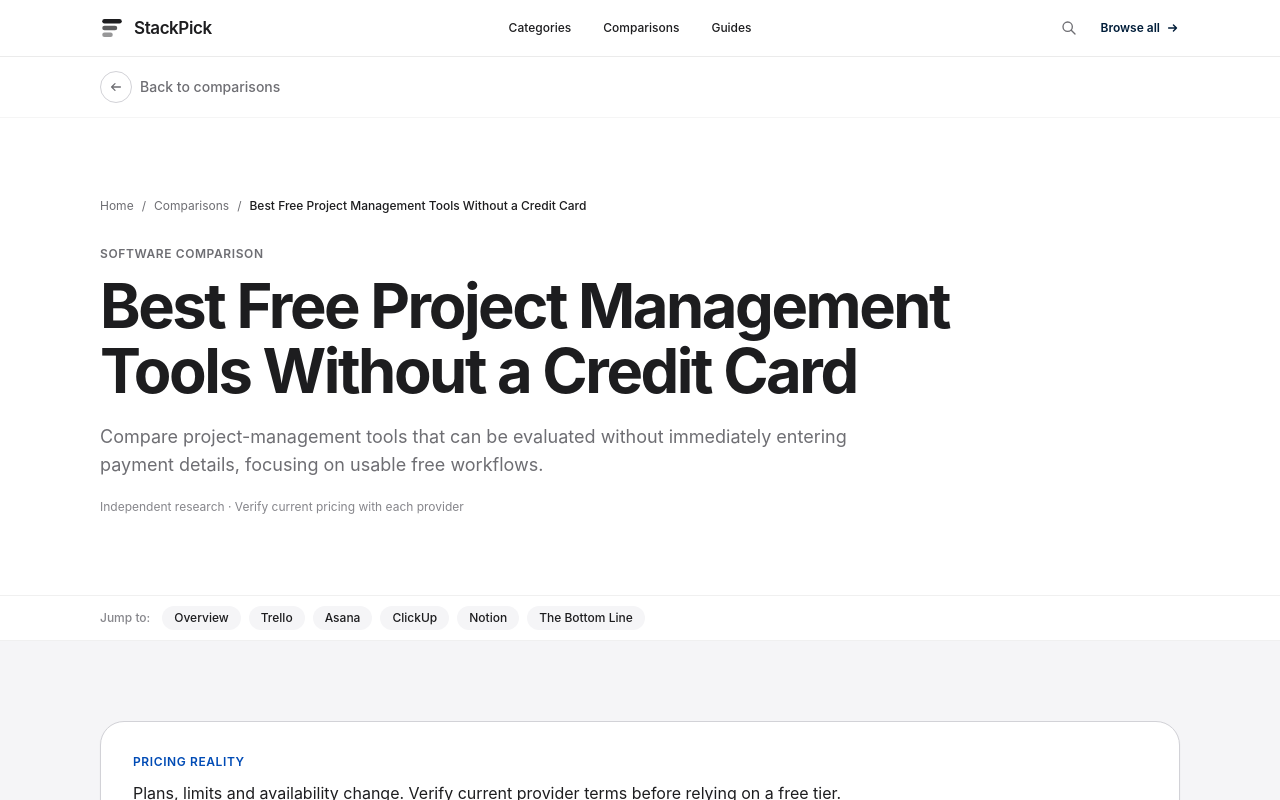
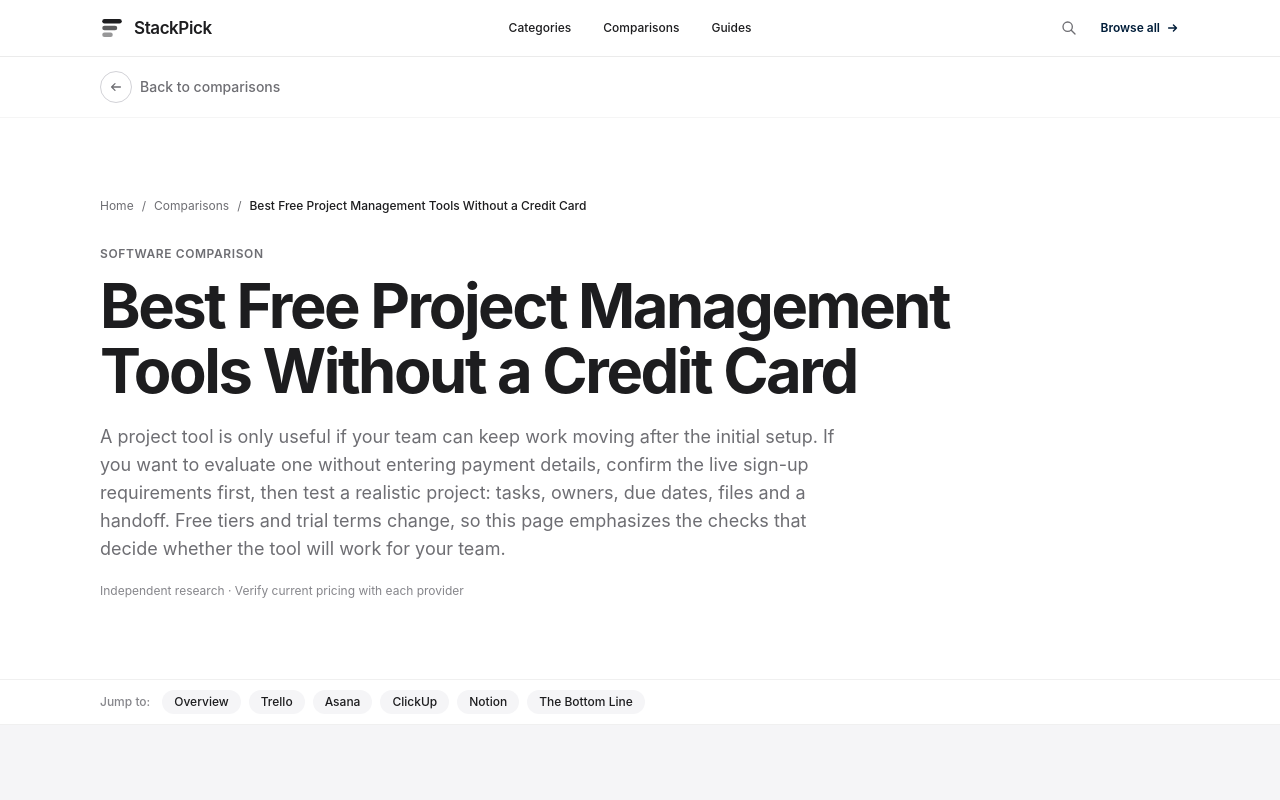
Before and after one commit to LinukaBandara/StackPick, a Next.js app: page /best/free-project-management-without-credit-card in a window 1280 px wide. Shown: the top 800 px of the page. Built offline with nearby package versions, Linux system fonts and the light colour scheme; no server answers.

Commit message:
Improve no-card software evaluation guidance

```diff
--- a/app/best/free-project-management-without-credit-card/page.tsx
+++ b/app/best/free-project-management-without-credit-card/page.tsx
@@ -3,7 +3,8 @@ import ComparisonArticle from "@/components/ComparisonArticle";
 
 export const metadata: Metadata = {
   title: "Best Free Project Management Tools Without a Credit Card (2026)",
-  description: "Compare project-management tools that can be evaluated without immediately entering payment details, focusing on usable free workflows.",
+  description:
+    "Compare project tools for no-card evaluation and learn how to check trial expiry, board or task limits, collaboration features and data export.",
   alternates: { canonical: "/best/free-project-management-without-credit-card" },
 };
 
@@ -12,22 +13,94 @@ export default function Page() {
     <ComparisonArticle
       title="Best Free Project Management Tools Without a Credit Card"
       slug="free-project-management-without-credit-card"
-      intro="Compare project-management tools that can be evaluated without immediately entering payment details, focusing on usable free workflows."
-      pricingNote="Plans, limits and availability change. Verify current provider terms before relying on a free tier."
+      intro="A project tool is only useful if your team can keep work moving after the initial setup. If you want to evaluate one without entering payment details, confirm the live sign-up requirements first, then test a realistic project: tasks, owners, due dates, files and a handoff. Free tiers and trial terms change, so this page emphasizes the checks that decide whether the tool will work for your team."
+      pricingNote="Distinguish an ongoing free plan from a free trial, and check whether a payment method is requested during registration. Also verify current limits for collaborators, projects, automations, storage and exports."
       tools={[
-        { name: "Trello", bestFor: "Visual project boards", freeOption: "Check current provider terms.", tradeoff: "Verify current limits and test your real workflow.", url: "https://trello.com/" },
-        { name: "Asana", bestFor: "Structured tasks", freeOption: "Check current provider terms.", tradeoff: "Verify current limits and test your real workflow.", url: "https://asana.com/" },
-        { name: "ClickUp", bestFor: "Customizable workspaces", freeOption: "Check current provider terms.", tradeoff: "Verify current limits and test your real workflow.", url: "https://clickup.com/" },
-        { name: "Notion", bestFor: "Flexible project databases", freeOption: "Check current provider terms.", tradeoff: "Verify current limits and test your real workflow.", url: "https://www.notion.com/" },
+        {
+          name: "Trello",
+          bestFor: "Small projects that are easiest to manage as cards moving across stages",
+          freeOption:
+            "Review Trello's current free-plan limits and sign-up flow; confirm card requirements and workspace limits directly.",
+          tradeoff:
+            "Its board model is quick to understand, but complex dependencies and portfolio-level reporting may call for another approach or a paid tier.",
+          url: "https://trello.com/",
+        },
+        {
+          name: "Asana",
+          bestFor: "Teams that need clear task ownership and deadlines",
+          freeOption:
+            "Check the current personal or starter offering, including user limits and whether the registration path requests payment details.",
+          tradeoff:
+            "Structured task tracking helps with accountability, but advanced views, automation and reporting may sit behind paid plans.",
+          url: "https://asana.com/",
+        },
+        {
+          name: "ClickUp",
+          bestFor: "Teams wanting tasks and multiple project views in one workspace",
+          freeOption:
+            "Verify the current free-plan feature and usage limits in the official plan comparison before creating a team workspace.",
+          tradeoff:
+            "A wide feature set is flexible, but configuration and feature limits can make it more complex than a simple task board.",
+          url: "https://clickup.com/",
+        },
+        {
+          name: "Notion",
+          bestFor: "Projects that need tasks alongside briefs, notes and documentation",
+          freeOption:
+            "Review Notion's current plan terms and workspace limits, especially if several people will collaborate.",
+          tradeoff:
+            "Keeping project context and documentation together is convenient, but you may need to build your own process and reminders.",
+          url: "https://www.notion.com/",
+        },
       ]}
-      bottomLine="Free does not always mean unrestricted. Check whether the plan needs a card, expires after a trial, adds branding, limits exports or reserves useful features for paid plans."
+      bottomLine="Choose Trello for a simple stage-based board, Asana when task ownership is the main concern, ClickUp when you need several work views, and Notion when project notes are as important as tasks. Before inviting the team, confirm the plan is ongoing rather than trial-only, test collaboration with a second account if possible, and check what happens when you reach a usage limit."
     >
       <section className="bg-white">
         <div className="sp-container py-16 sm:py-20">
-          <p className="sp-eyebrow">StackPick decision test</p>
-          <h2 className="sp-title mt-4 max-w-4xl">Test the free plan against the job you actually need done.</h2>
+          <p className="sp-eyebrow">A no-surprise evaluation</p>
+          <h2 className="sp-title mt-4 max-w-4xl">
+            Rehearse one project before moving the team's work.
+          </h2>
           <p className="mt-5 max-w-3xl text-base leading-7 text-[#6e6e73]">
-            Create the smallest realistic workflow and check setup, limits, exports, branding and upgrade prompts. A free label is useful only when the plan supports your actual workflow.
+            Create a sample project with five tasks, two owners, a deadline, one file and a blocked
+            task. Then test the following limits before you invite everyone or migrate active work.
+          </p>
+          <div className="mt-10 overflow-x-auto rounded-[28px] border border-black/10 bg-white">
+            <table className="w-full min-w-[640px] text-left text-sm">
+              <thead>
+                <tr className="border-b border-black/10">
+                  <th className="p-5 font-semibold">Check</th>
+                  <th className="p-5 font-semibold">Why it matters</th>
+                  <th className="p-5 font-semibold">What to test</th>
+                </tr>
+              </thead>
+              <tbody>
+                <tr className="border-b border-black/10">
+                  <td className="p-5 font-medium">Sign-up</td>
+                  <td className="p-5 text-[#6e6e73]">Avoid surprise billing</td>
+                  <td className="p-5 text-[#6e6e73]">Card requirement, trial length and cancellation path</td>
+                </tr>
+                <tr className="border-b border-black/10">
+                  <td className="p-5 font-medium">Collaboration</td>
+                  <td className="p-5 text-[#6e6e73]">Free personal access may differ from team use</td>
+                  <td className="p-5 text-[#6e6e73]">Invite a collaborator and assign a task</td>
+                </tr>
+                <tr className="border-b border-black/10">
+                  <td className="p-5 font-medium">Usage limits</td>
+                  <td className="p-5 text-[#6e6e73]">Limits can block a growing project</td>
+                  <td className="p-5 text-[#6e6e73]">Files, views, automation and project count</td>
+                </tr>
+                <tr>
+                  <td className="p-5 font-medium">Exit</td>
+                  <td className="p-5 text-[#6e6e73]">Avoid getting stuck with inaccessible work</td>
+                  <td className="p-5 text-[#6e6e73]">Export tasks, comments and attachments where supported</td>
+                </tr>
+              </tbody>
+            </table>
+          </div>
+          <p className="mt-6 max-w-3xl text-sm leading-6 text-[#6e6e73]">
+            These are evaluation criteria, not a guarantee that every listed tool currently allows
+            no-card registration. Confirm the provider's live terms for your account and region.
           </p>
         </div>
       </section>
```
